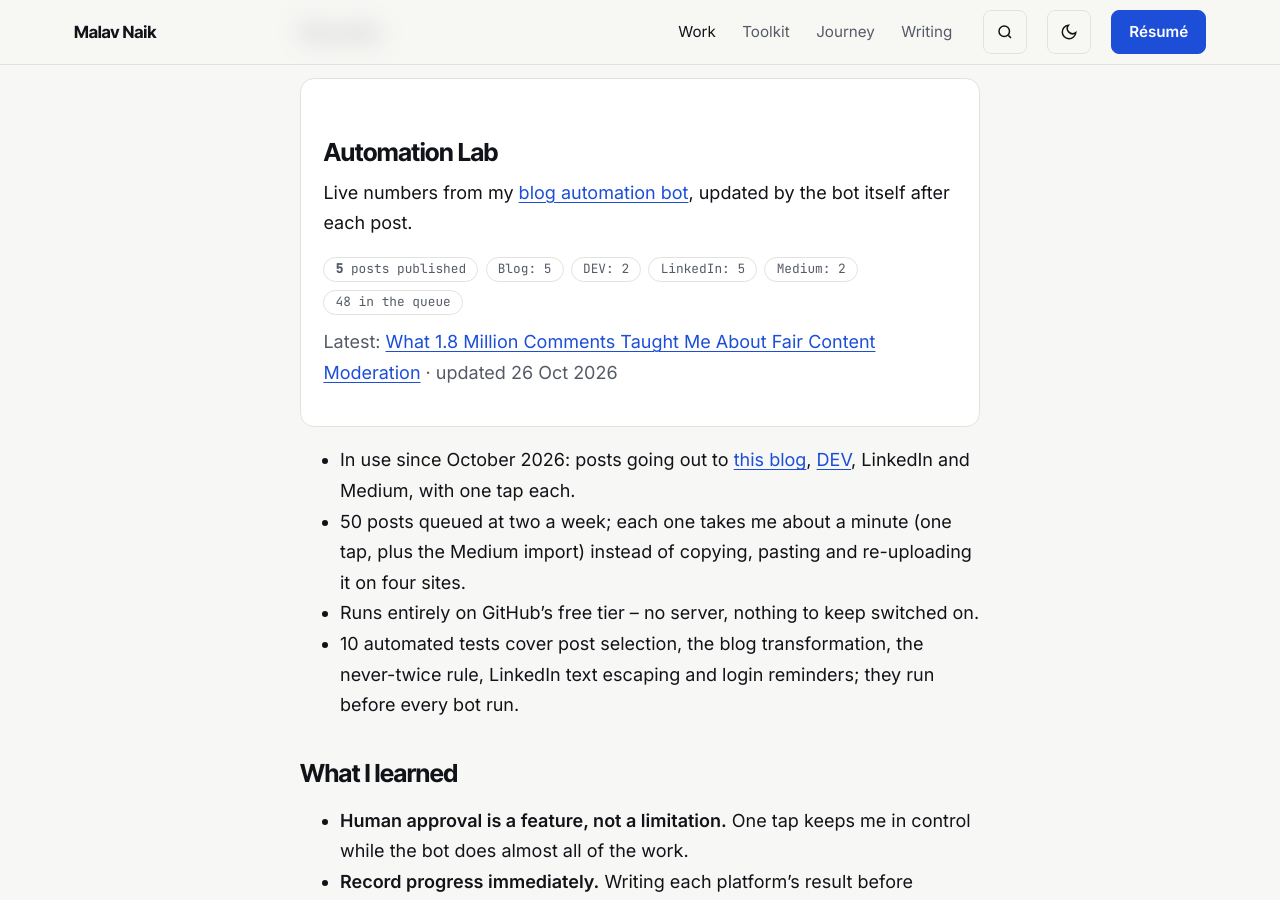
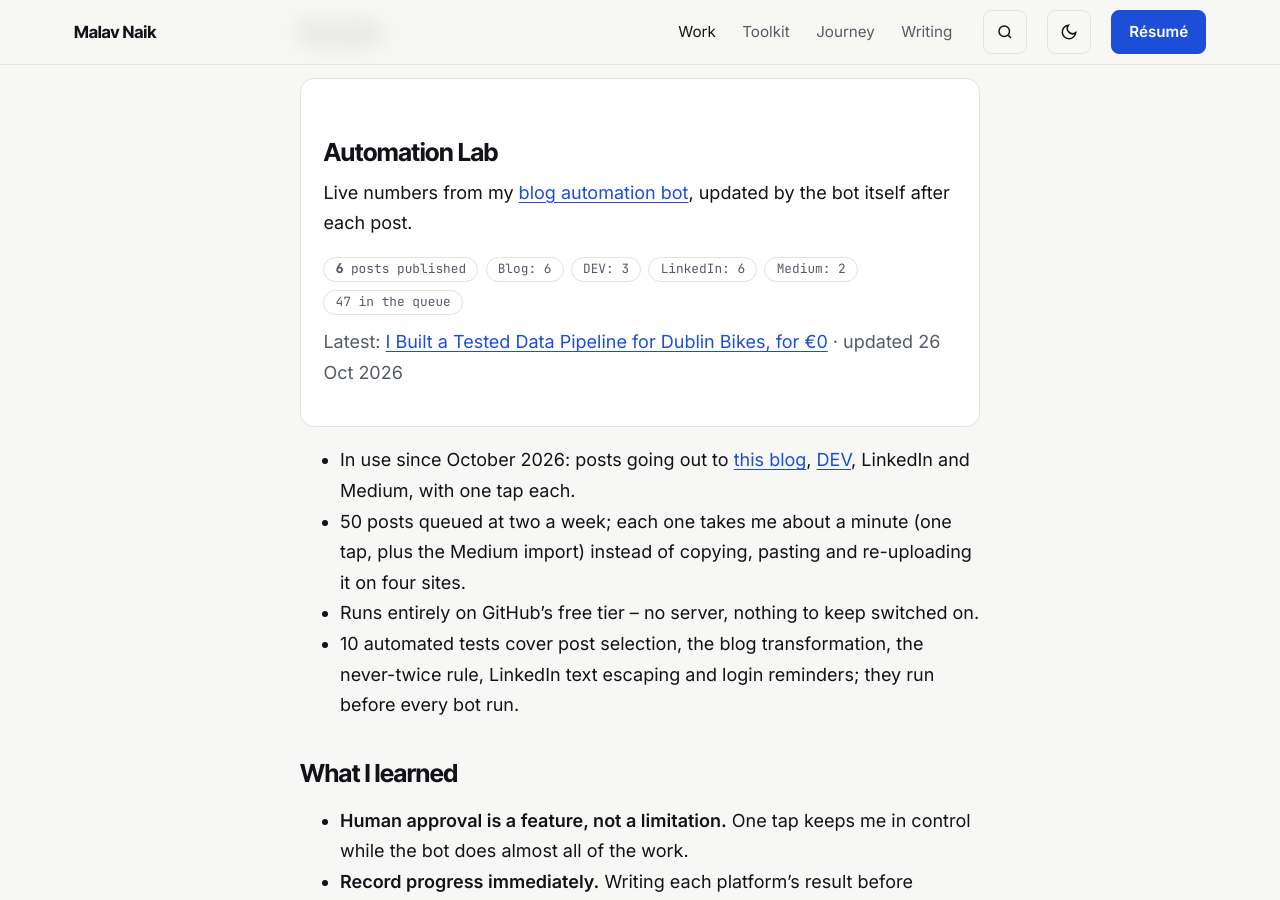
Before and after one commit to malavnaik99/malavnaik99.github.io, a Jekyll site: the page built from _projects/blog-automation-bot.md, in a window 1280 px wide and 900 px high, scrolled down 3252 px. Built offline with Jekyll 4.4.1, drawn with Linux system fonts in a browser that asks for light colours.

Commit message:
Automation Lab: update numbers

```diff
--- a/_data/automation.json
+++ b/_data/automation.json
@@ -1,15 +1,15 @@
 {
- "posts_published": 5,
- "posts_queued": 48,
+ "posts_published": 6,
+ "posts_queued": 47,
  "platforms": {
-  "Blog": 5,
-  "DEV": 2,
-  "LinkedIn": 5,
+  "Blog": 6,
+  "DEV": 3,
+  "LinkedIn": 6,
   "Medium": 2
  },
  "last_post": {
-  "title": "What 1.8 Million Comments Taught Me About Fair Content Moderation",
-  "url": "https://malavnaik.com/blog/trust-safety-dashboard-public-data/"
+  "title": "I Built a Tested Data Pipeline for Dublin Bikes, for €0",
+  "url": "https://malavnaik.com/blog/dublin-bikes-data-pipeline/"
  },
  "updated": "2026-10-26"
 }
```
